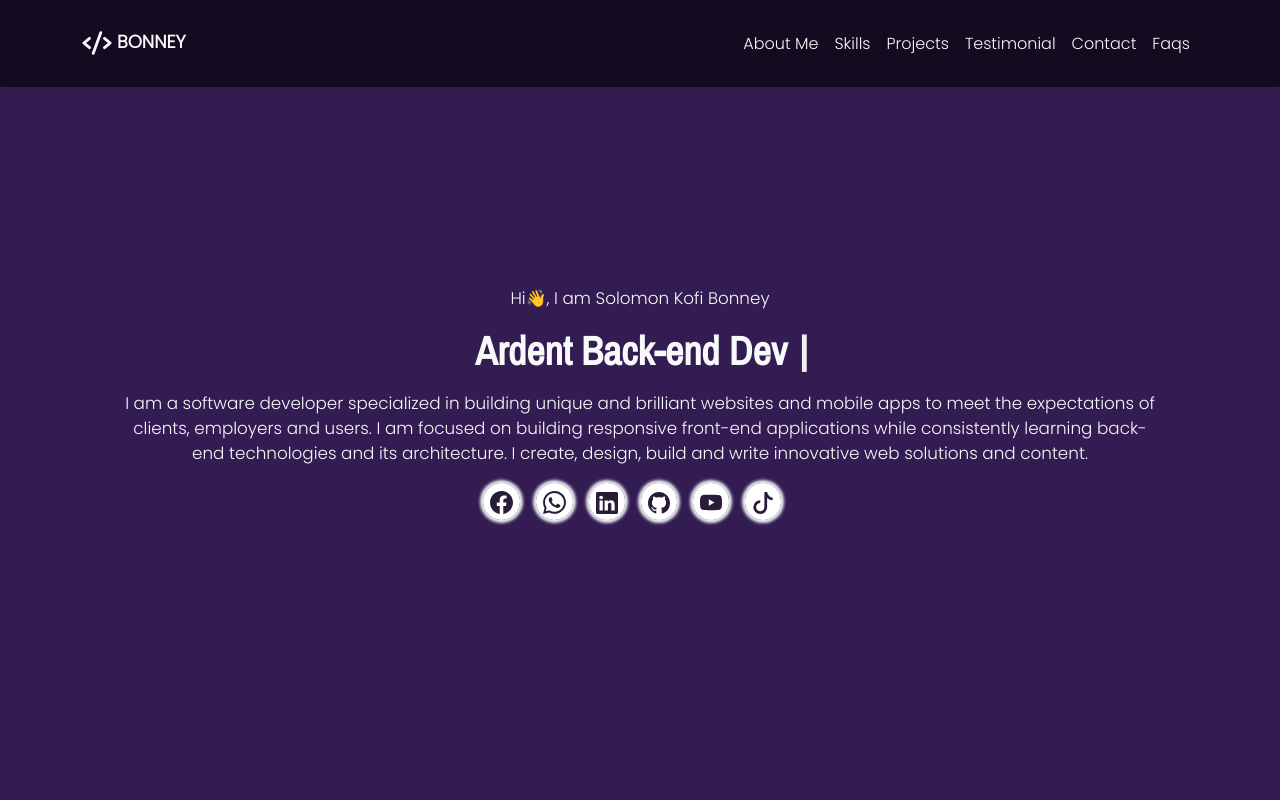
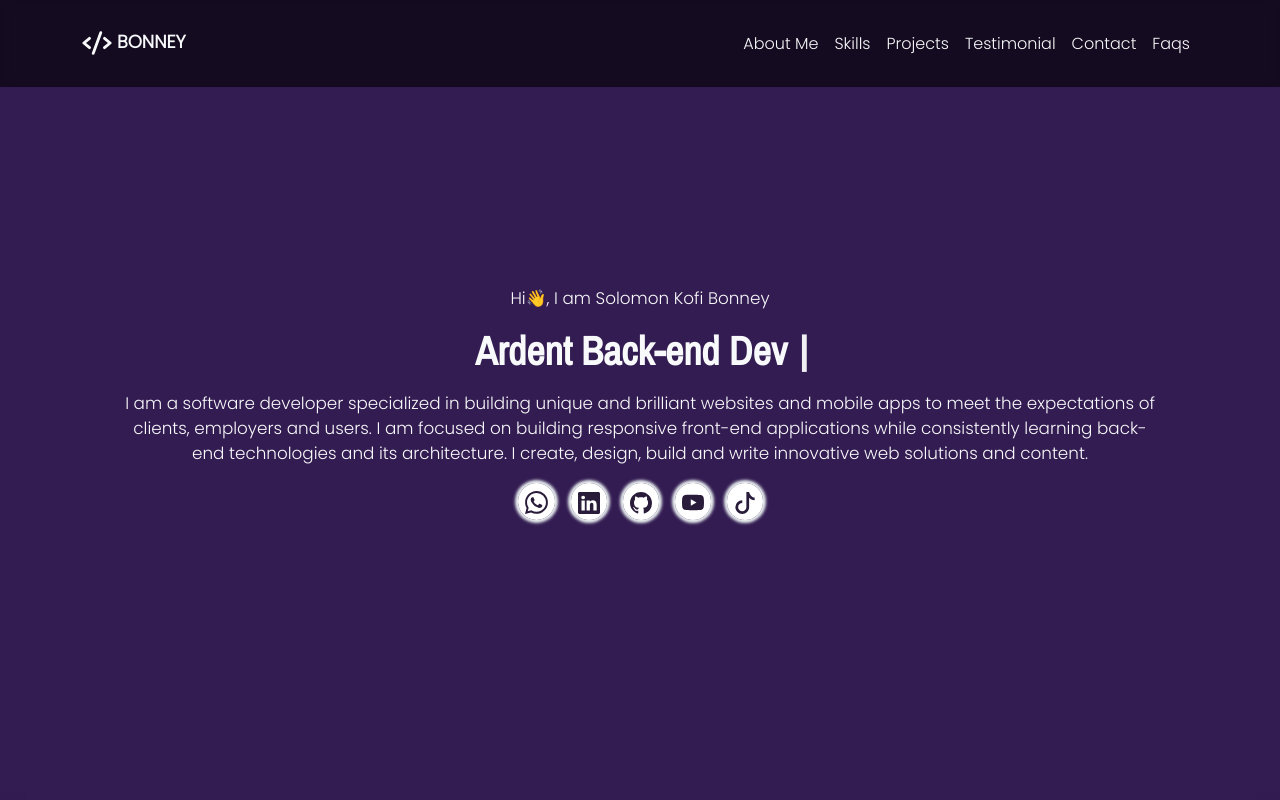
Before and after one commit to quophiBonney/solomonbonney, a Next.js app: page / in a window 1280 px wide. Shown: the top 800 px of the page. Built offline with nearby package versions, Linux system fonts and the light colour scheme.

Commit message:
facebook icon removed

```diff
--- a/app/components/hero.jsx
+++ b/app/components/hero.jsx
@@ -43,13 +43,6 @@ const Hero = () => {
           </p>
           <div className="social-media-icons mt-4 mb-5">
             <Link
-              href="https://wwww.facebook.com/dev%quophi%bonney"
-              className="text-decoration-none"
-              title="facebook"
-            >
-              <BsFacebook size={23} className="" />
-            </Link>
-            <Link
               href="https://wa.me/+233596840018"
               className="mx-3 text-decoration-none"
               title="whatsapp"
```
